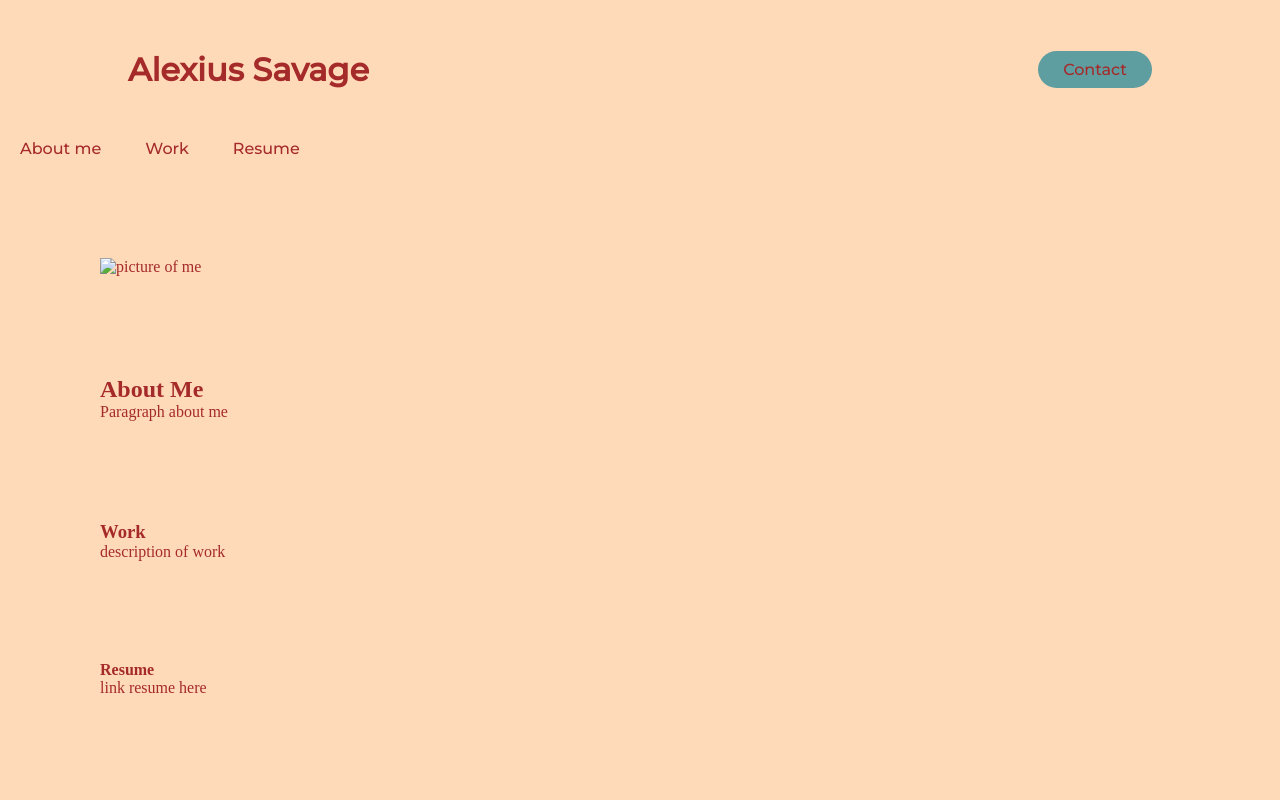
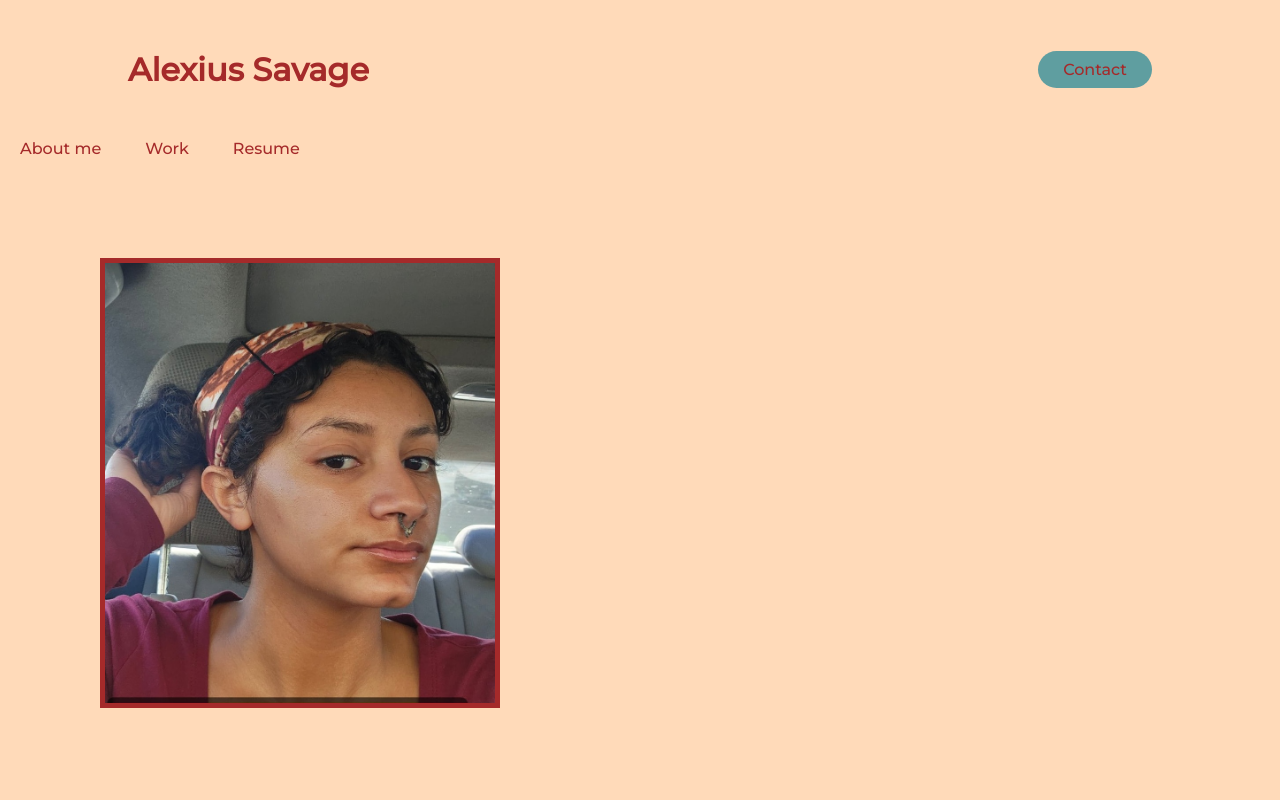
Before and after one commit to Asavage650/portfolio-alexius-savage, a plain HTML site: page index.html in a window 1280 px wide. Shown: the top 800 px of the page. Drawn offline with Linux system fonts and the light colour scheme.

Commit message:
added picture and border

```diff
--- a/index.html
+++ b/index.html
@@ -21,7 +21,7 @@
             </ul>
         </nav>
 <section class="img">
-<img src="IMG_20230118_102059_753 (1).jpg" alt="picture of me">
+<img src="mypicture.jpg.jpg" width=400px height=450px alt="picture of me">
 </section>
 <section>
     <div id="About me"></div>
--- a/style.css
+++ b/style.css
@@ -56,6 +56,8 @@ text-decoration: none;
  footer {
    margin:100px;
    padding: 20px;
-   color:brown
-
+   color:brown;
  }
+img {
+   border:5px solid brown;
+}
```
Also changed, not shown: mypicture.jpg.jpg (added).
